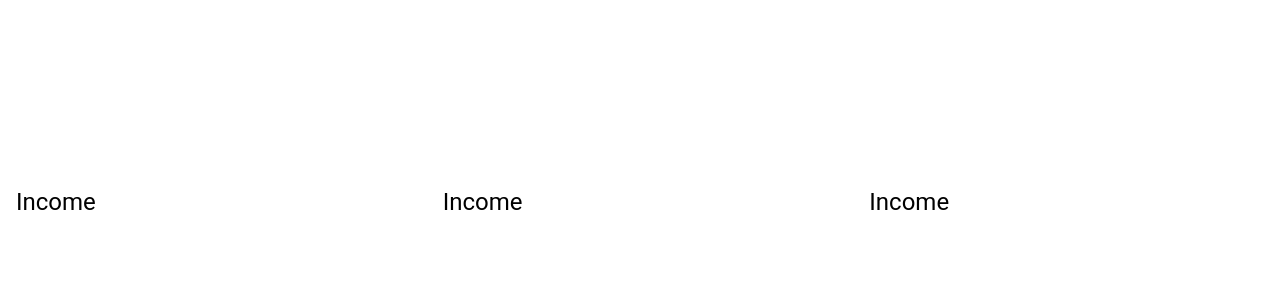
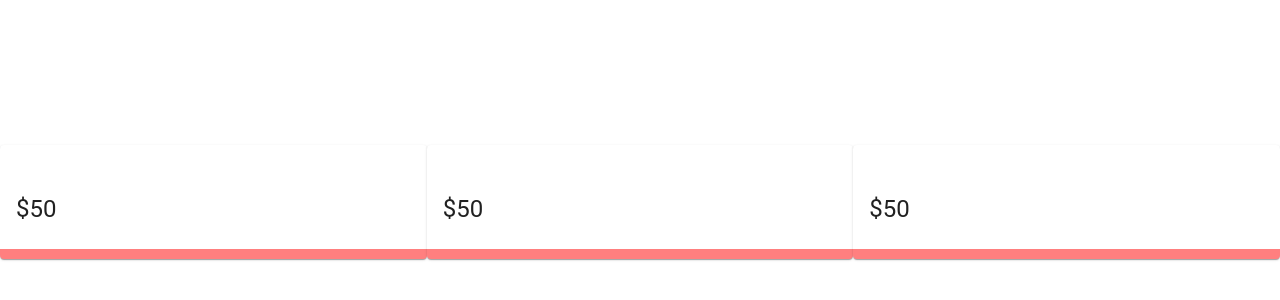
Before and after one commit to dipan010/expense-tracker-voice, a React (Create React App) app: page / in a window 1280 px wide. Shown: the part 198-498 px from the top of the page. Built offline with nearby package versions, Linux system fonts and the light colour scheme.

Commit message:
created card

```diff
--- a/src/components/Details/Details.jsx
+++ b/src/components/Details/Details.jsx
@@ -2,17 +2,21 @@ import React from 'react'
 import { Card, CardHeader, CardContent, Typography } from '@material-ui/core'
 import { Doughnut } from 'react-chartjs-2'
 
+import useStyles from './styles'
 
 
-const Details = () => {
+const Details = ( {title} ) => {
+    const classes = useStyles();
+
     return (
         <div>
-            <CardHeader title="Income">
-            <CardContent>
-                <Typography variant="h5"> $50 </Typography>
-                <Doughnut data="DATA"> </Doughnut>
-            </CardContent>
-            </CardHeader>
+            <Card className={ title == 'Income' ? classes.income: classes.expense}>
+                <CardHeader title={ title }/>
+                <CardContent>
+                    <Typography variant="h5"> $50 </Typography>
+                    {/*<Doughnut data="DATA"> </Doughnut>*/}
+                </CardContent>
+            </Card>
         </div>
     )
 }
```
Also changed, not shown: src/components/Main/Main.jsx (+19 -2 lines).
